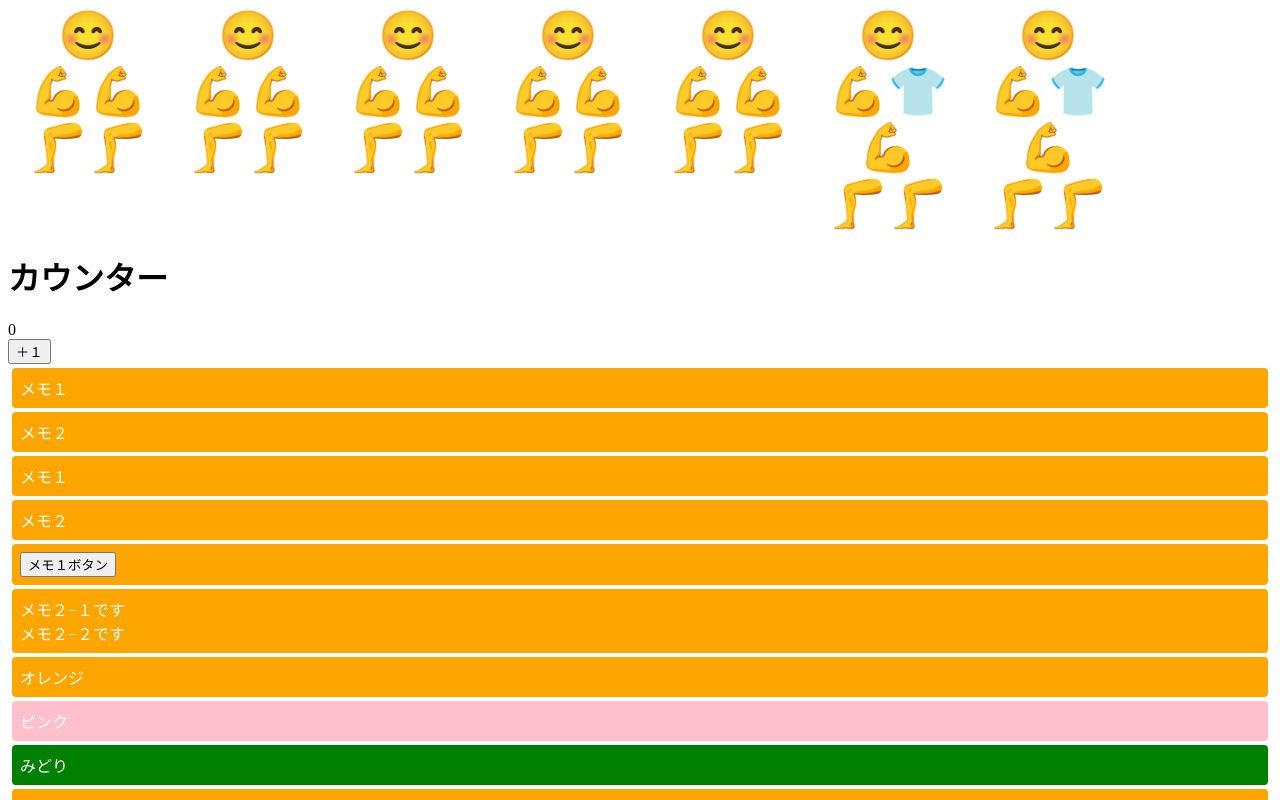
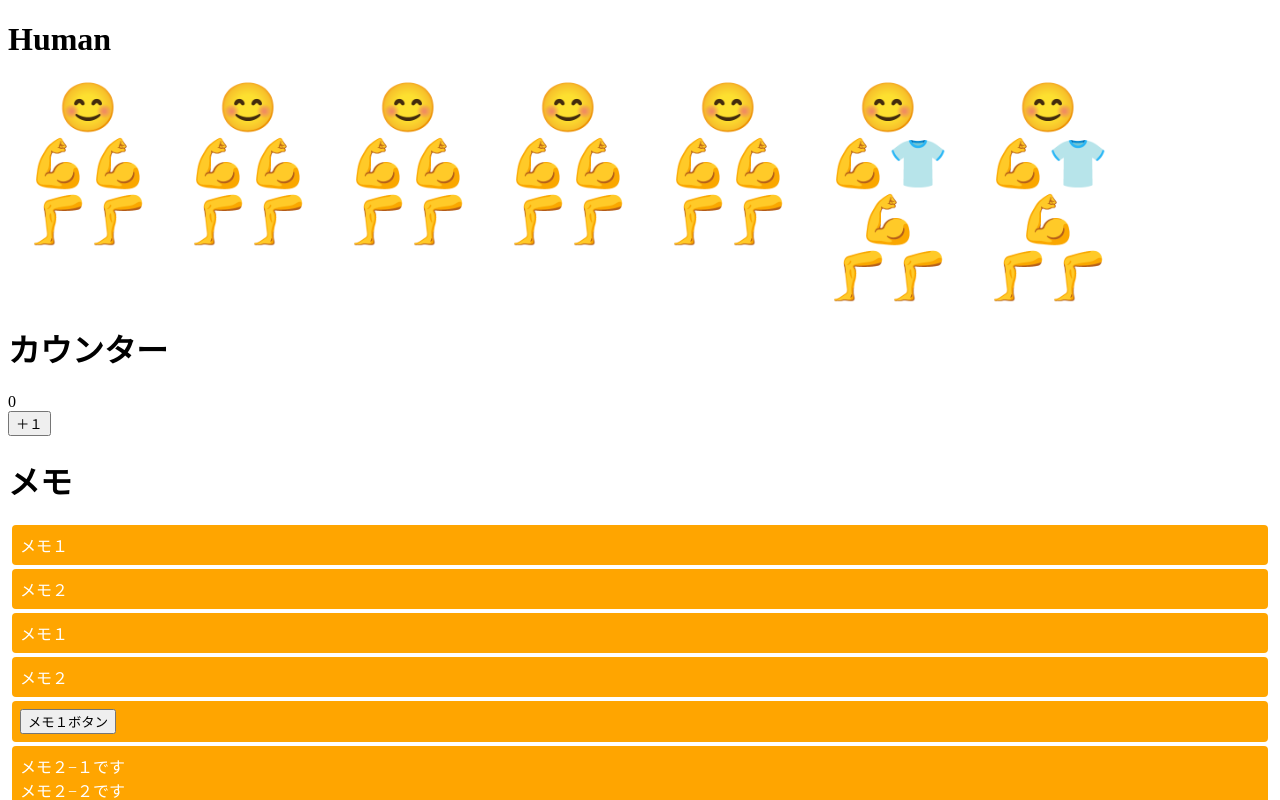
Before and after one commit to tomotakashimizu/vue-cli-sample, a Vue app: page / in a window 1280 px wide. Shown: the top 800 px of the page. Built offline with nearby package versions, Linux system fonts and the light colour scheme.

Commit message:
タイトルの追加

```diff
--- a/src/App.vue
+++ b/src/App.vue
@@ -1,5 +1,6 @@
 <template>
   <div>
+    <h1>Human</h1>
     <div class="container">
       <!-- 3. 普通の HTML のタグのように Human コンポーネントを書く -->
       <Human />
@@ -11,9 +12,12 @@
       <human>👕</human>
       <Human>👕</Human>
     </div>
+
     <div class="counter">
       <Counter />
     </div>
+
+    <h1>メモ</h1>
     <div class="app">
       <!-- <simple-memo /> -->
 
```
